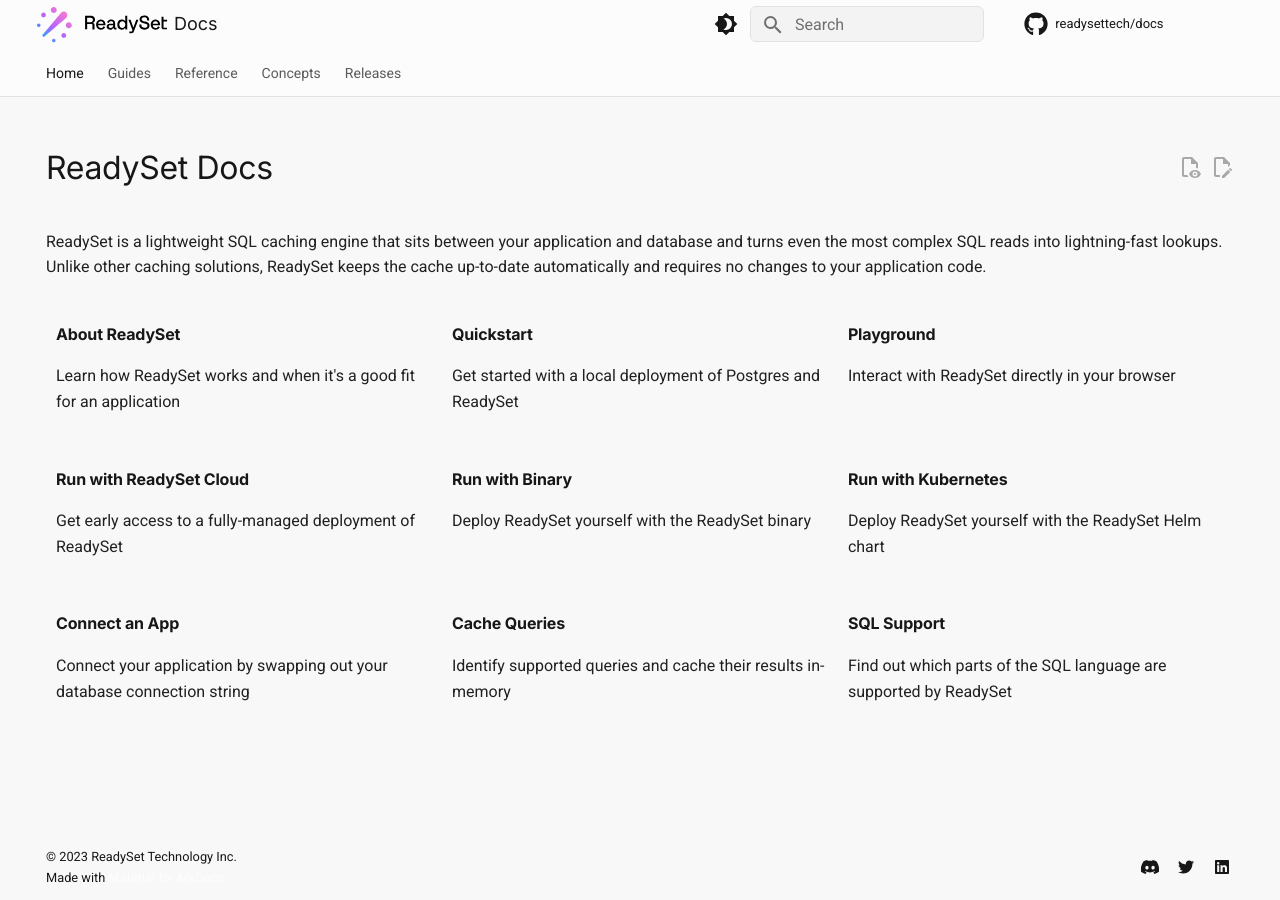
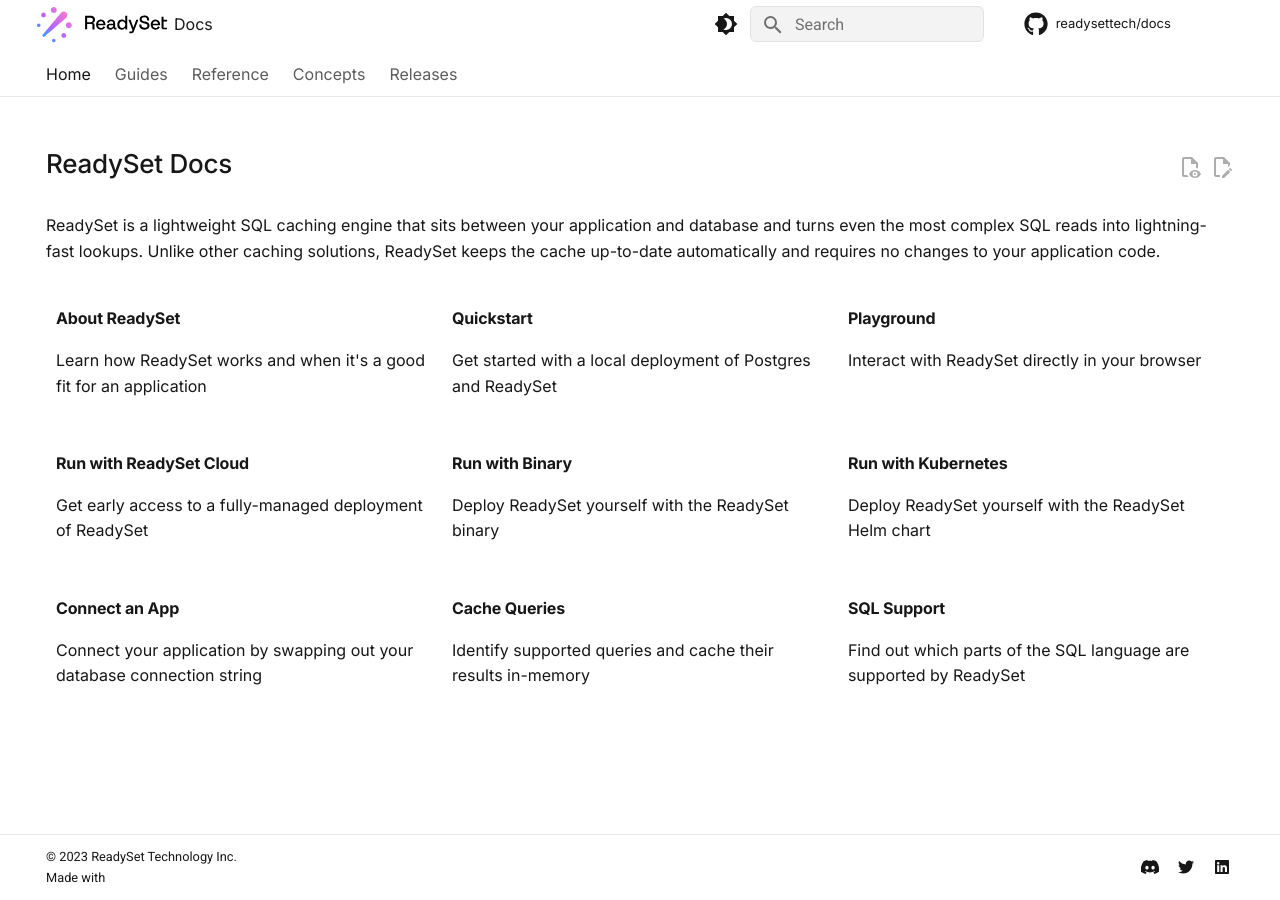
Before and after one commit to readysettech/docs-old, an MkDocs documentation site: the page built from docs/index.md, in a window 1280 px wide. Built offline with MkDocs 1.6.1 and Material for MkDocs 9.7.7, drawn with Linux system fonts in a browser that asks for light colours; comment, search, counter and statistics services are not loaded.

Commit message:
change font size and color to make things more minimalistic

```diff
--- a/docs/stylesheets/extra.css
+++ b/docs/stylesheets/extra.css
@@ -5,7 +5,7 @@
   font-family: "Inter", sans-serif;
 }
 html {
-  --gray1: hsl(0, 0%, 99.0%);
+  --gray1: hsl(0, 0%, 100%);
   --gray2: hsl(0, 0%, 97.3%);
   --gray3: hsl(0, 0%, 95.1%);
   --gray4: hsl(0, 0%, 93.0%);
@@ -17,13 +17,48 @@
   --gray10: hsl(0, 0%, 52.3%);
   --gray11: hsl(0, 0%, 43.5%);
   --gray12: hsl(0, 0%, 9.0%);
+
 }
 
 h1, h2, h3,
-h4, h5, h6 {
+h4, h5, h6, p, label, th, td, a, ul, li{
   font-family: "Inter";
+  color: var(--gray12);
 }
 
+.md-typeset h1{
+  font-size: 26px;
+  font-weight: 500;
+}
+
+.md-typeset h2{
+  font-size: 22px;
+  font-weight: 500;
+
+}
+
+.md-typeset h3{
+  font-size: 18px;
+  font-weight: 500;
+
+}
+
+.md-typeset p, li, span, label{
+  font-size: 16px;
+}
+
+.md-typeset .admonition, .md-typeset details {
+  border-radius: .385rem;
+}
+
+.md-typeset table:not([class]), .md-typeset table:not([class]) p {
+  border-radius: .385rem;
+  font-size: 14px;
+}
+
+thead {
+  background: var(--gray2)
+}
 .md-typeset h1 {
   color: var(--gray12);
 }
@@ -49,16 +84,19 @@
   /* background: #F97ACE; */
 }
 
+.md-tabs__link {
+  font-size: 16px;
+}
+
 .md-tabs {
-  border-bottom: 1px solid var(--gray6);
-
+  border-bottom: 1px solid var(--gray5);
 }
 [dir=ltr] .md-header__title {
   margin-left:4px;
 }
 
 .md-main {
-  background: var(--gray2);
+  background: var(--gray1);
 }
 
 .md-header__button.md-logo {
@@ -66,10 +104,28 @@
   margin: 1px;
 }
 
+.md-nav__title {
+  display: none;
+}
+
+.md-nav__link{
+  color: var(--gray11)
+}
+
+.md-nav__link--active {
+  color: var(--gray12)
+}
+
 .md-footer-meta, .md-footer-meta * {
-  background-color: var(--gray2);
+  background-color: var(--gray1);
   color: var(--gray12);
 }
+
+.md-footer {
+  border-top: 1px solid var(--gray5);
+
+}
+
 .md-header__button.md-logo > :-webkit-any(img,svg) {
   height: 1.875rem;
   transform: translateY(2%);
@@ -108,7 +164,13 @@
 :root > * {
   --md-primary-fg-color: var(--gray12);
   --md-accent-fg-color: var(--gray12);
-  --md-code-bg-color: var(--gray4);
+  --md-code-bg-color: var(--gray2);
+}
+
+.md-typeset code {
+  border-radius: .385rem;
+  border: 1px solid var(--gray5);
+  font-size: 14px;
 }
 
 .md-clipboard:after {
```
